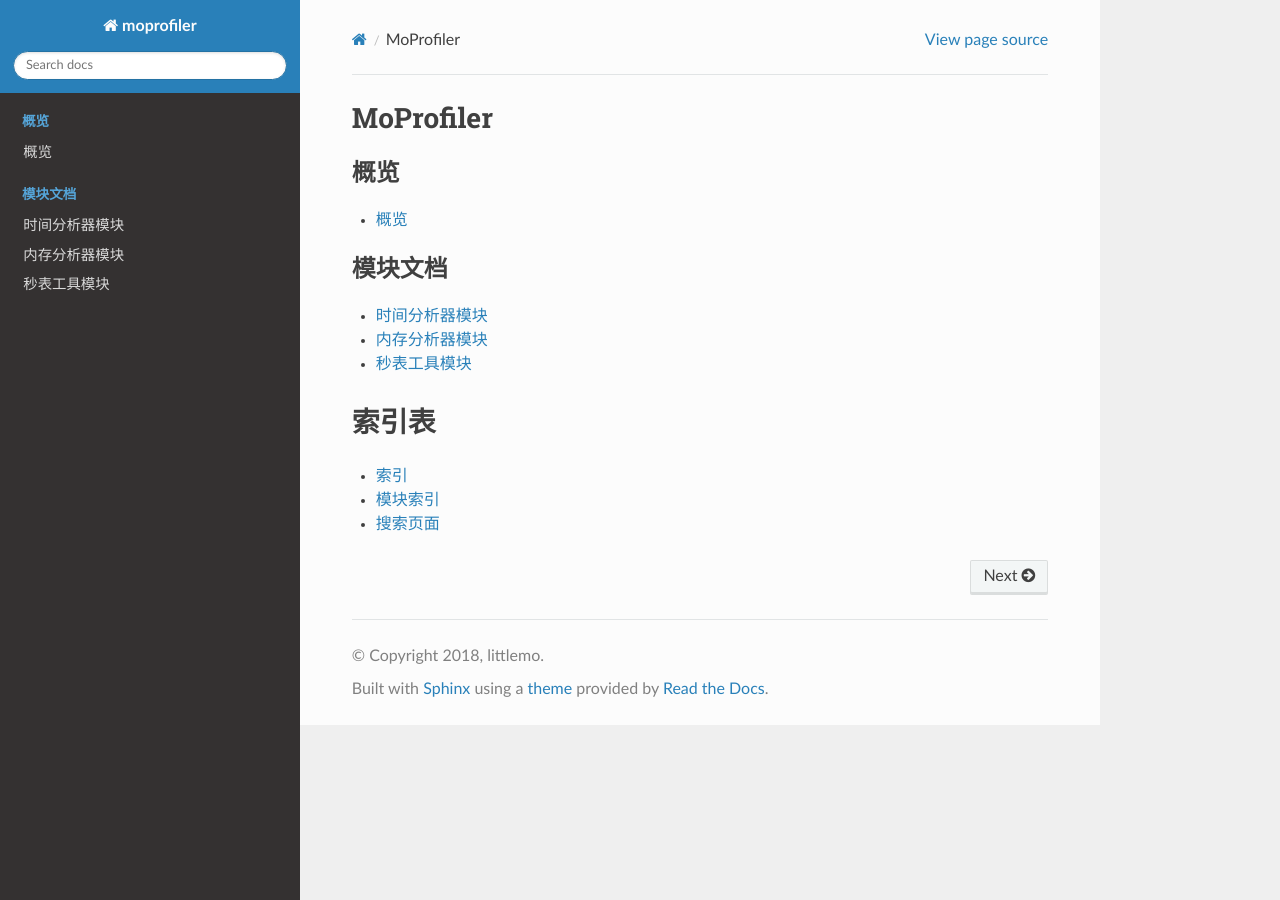
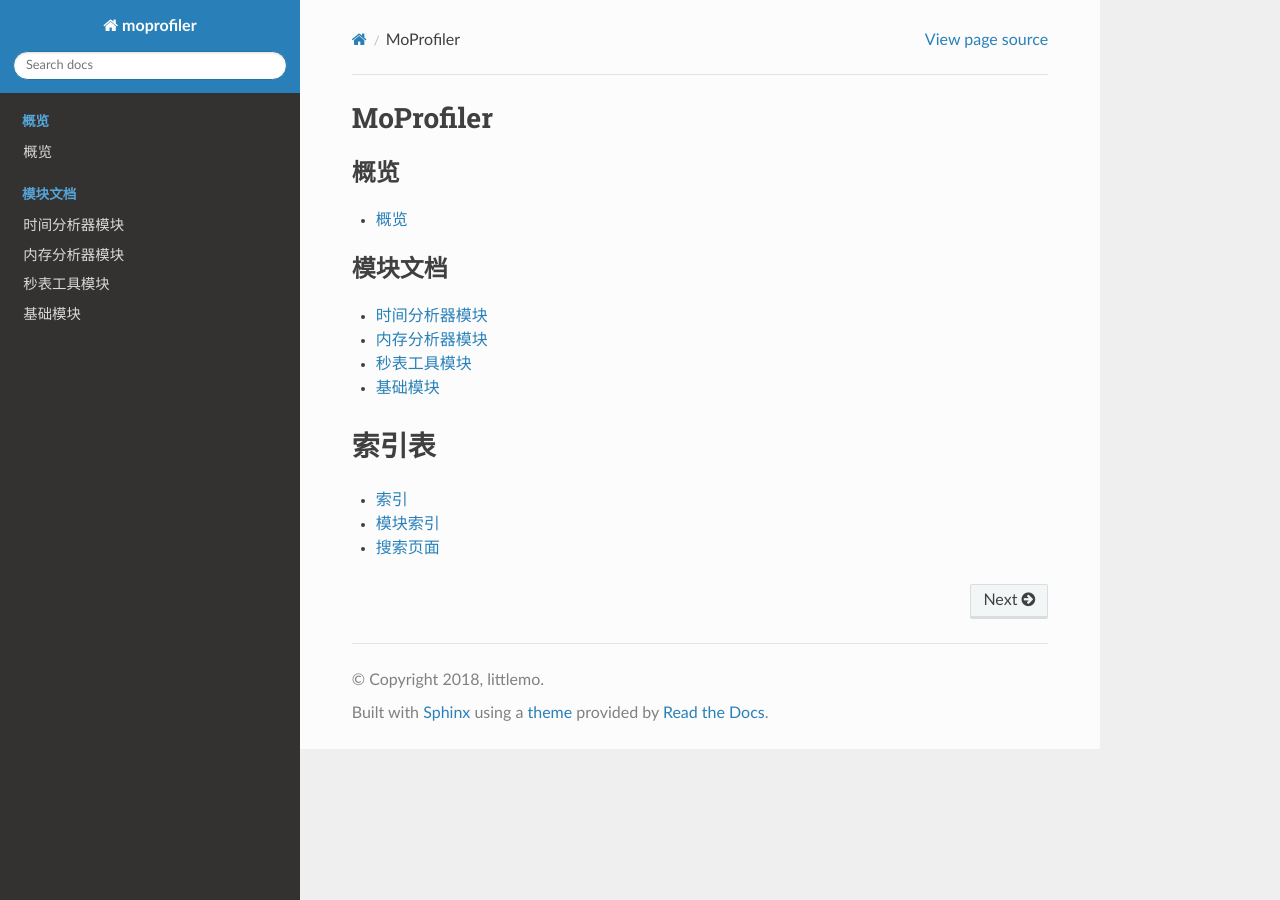
Before and after one commit to littlemo/moprofiler, a Sphinx documentation site: the page built from docs/source/index.rst, in a window 1280 px wide. Built offline with Sphinx 7.4.7 and the Read the Docs theme 2.0.0, drawn with Linux system fonts in a browser that asks for light colours; formulas are drawn with MathJax 3.

```diff
--- a/docs/source/index.rst
+++ b/docs/source/index.rst
@@ -19,6 +19,7 @@ MoProfiler
    module/time
    module/memory
    module/stopwatch
+   module/base
 
 
 索引表
--- /dev/null
+++ b/docs/source/module/base.rst
@@ -0,0 +1,7 @@
+.. _module-base:
+
+========
+基础模块
+========
+
+.. automodule:: moprofiler.base
```
